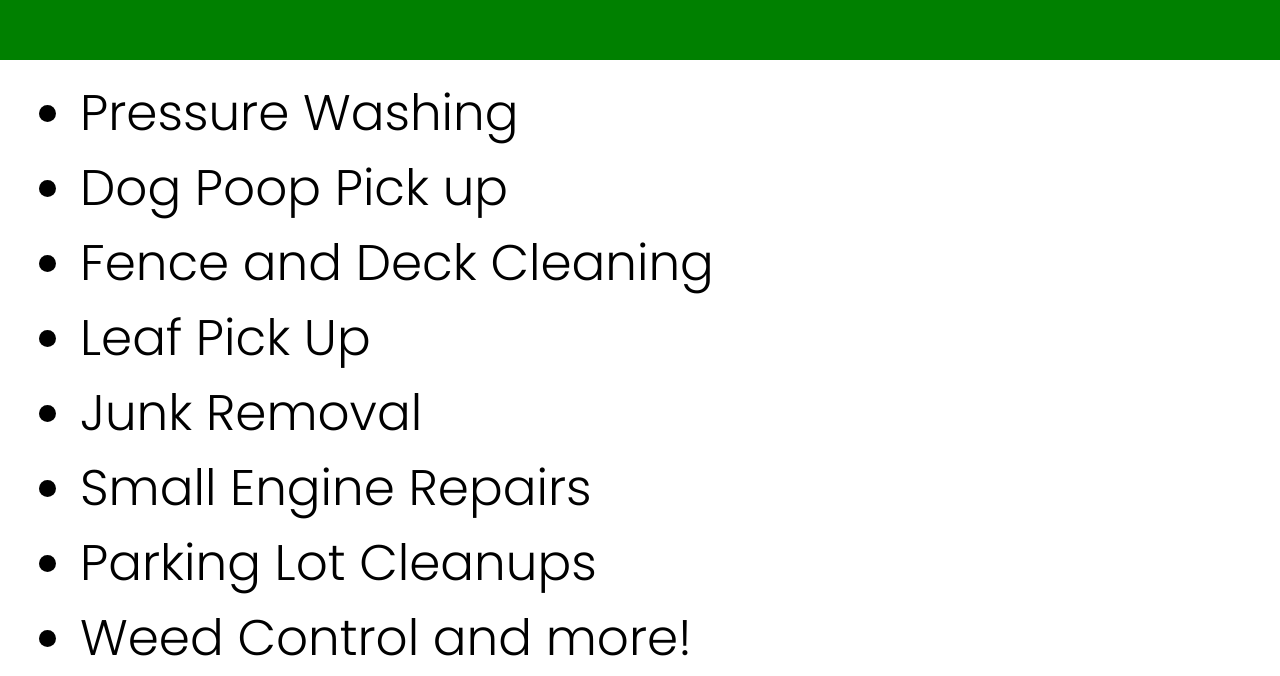
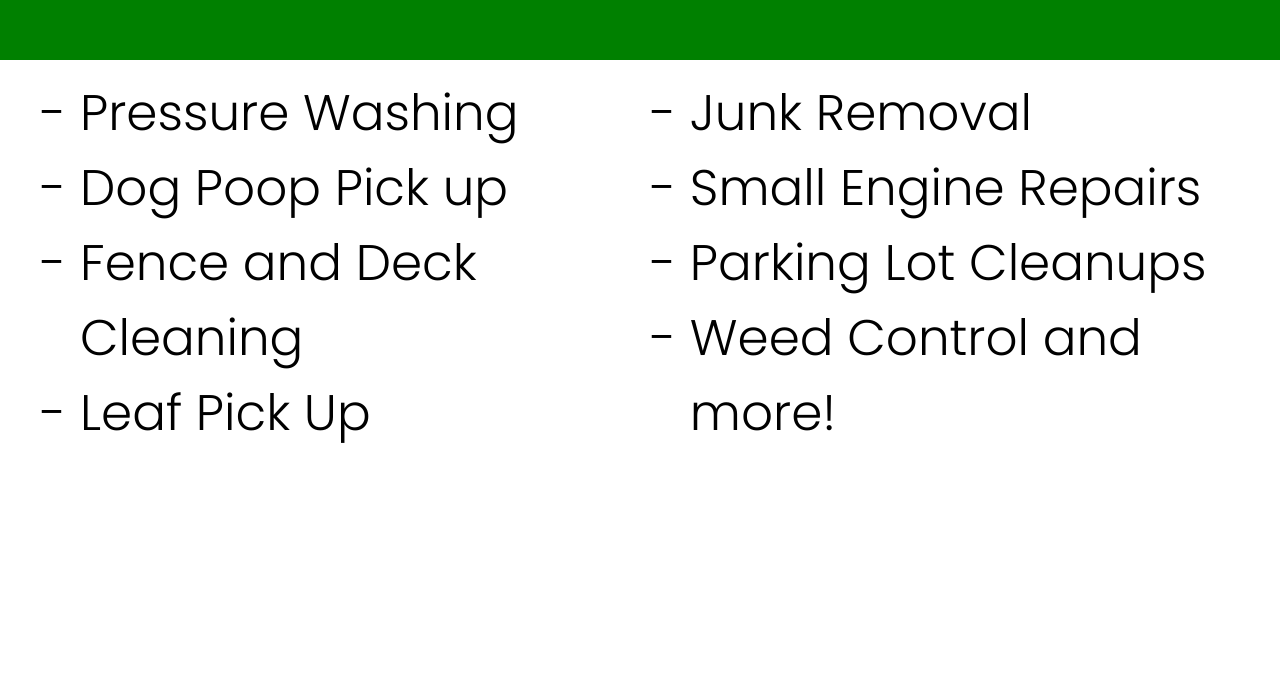
Before and after one commit to eninodel/Dirty-Jobs-LLC-website, a React (Create React App) app: page / in a window 1280 px wide. Shown: the part 560-1236 px from the top of the page. After the commit the page ends 1027 px from the top, so only its background shows below. Built offline with nearby package versions, Linux system fonts and the light colour scheme.

Commit message:
made services into two lists

```diff
--- a/src/Components/ServicesProvided.tsx
+++ b/src/Components/ServicesProvided.tsx
@@ -11,9 +11,12 @@ const ServicesAlignmentContainer = styled.div`
   height: 100%;
   margin-right: auto;
   margin-left: auto;
+  display: flex;
 `;
 
-const ServicesList = styled.ul``;
+const ServicesList = styled.ul`
+  list-style-type: "- ";
+`;
 const ServicesListItem = styled.li`
   font-size: 50px;
 `;
@@ -27,6 +30,8 @@ export const ServicesProvided = () => {
           <ServicesListItem>Dog Poop Pick up</ServicesListItem>
           <ServicesListItem>Fence and Deck Cleaning</ServicesListItem>
           <ServicesListItem>Leaf Pick Up</ServicesListItem>
+        </ServicesList>
+        <ServicesList>
           <ServicesListItem>Junk Removal</ServicesListItem>
           <ServicesListItem>Small Engine Repairs</ServicesListItem>
           <ServicesListItem>Parking Lot Cleanups</ServicesListItem>
```
